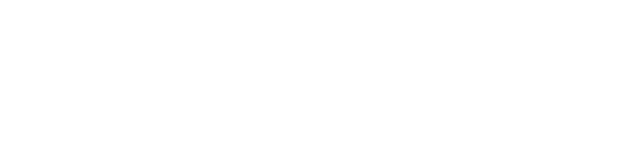
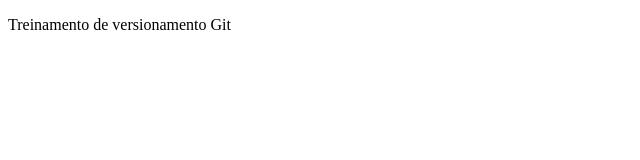
Before and after one commit to gumm29/MemoryGame, a plain HTML site: page testeGit.html in a window 1280 px wide. Shown: the whole page, without its empty margins (0-640 px from the left). Drawn offline with Linux system fonts and the light colour scheme.

Commit message:
criacao de paragrafo

```diff
--- a/testeGit.html
+++ b/testeGit.html
@@ -4,6 +4,6 @@
 	<title>TESTE DE VERSIONAMENTO</title>
 </head>
 <body>
-
+	<p>Treinamento de versionamento Git</p>
 </body>
 </html>
```
